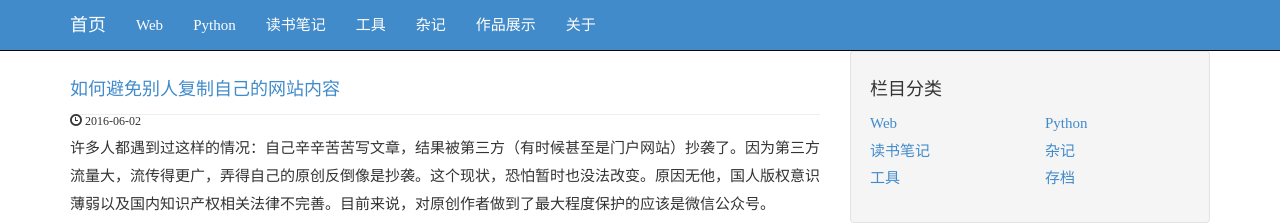
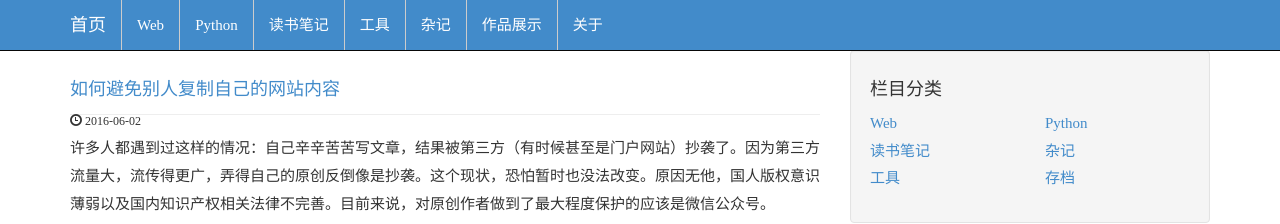
Before and after one commit to frankwang0909/blog_v1.0, a Jekyll site: the page built from index.html, in a window 1280 px wide. Shown: the top 224 px of the page. Built offline with Jekyll 4.4.1, drawn with Linux system fonts in a browser that asks for light colours; nearby versions of some CDN libraries; the list of posts is cut into pages by our own code.

Commit message:
修改导航条样式

```diff
--- a/css/blog.css
+++ b/css/blog.css
@@ -6,8 +6,9 @@
  */
 body {padding-top: 50px; font-family: "微软雅黑";}
 .navbar{background-color: #428bca!important;}
+.navbar li{border-left: 1px solid #ccc;}
 .navbar a{color:#fff!important;}
-.navbar li:hover{color: #8a6d3b;font-weight: bold;}
+.navbar li a:hover{color: #8a6d3b!important;font-weight: bold; background-color: #31708f;}
 h2{height: 24px!important;; line-height: 30px;}
 h2>a{font-size: 18px;}
 h2 .post-date{font-size: 12px;}
```
